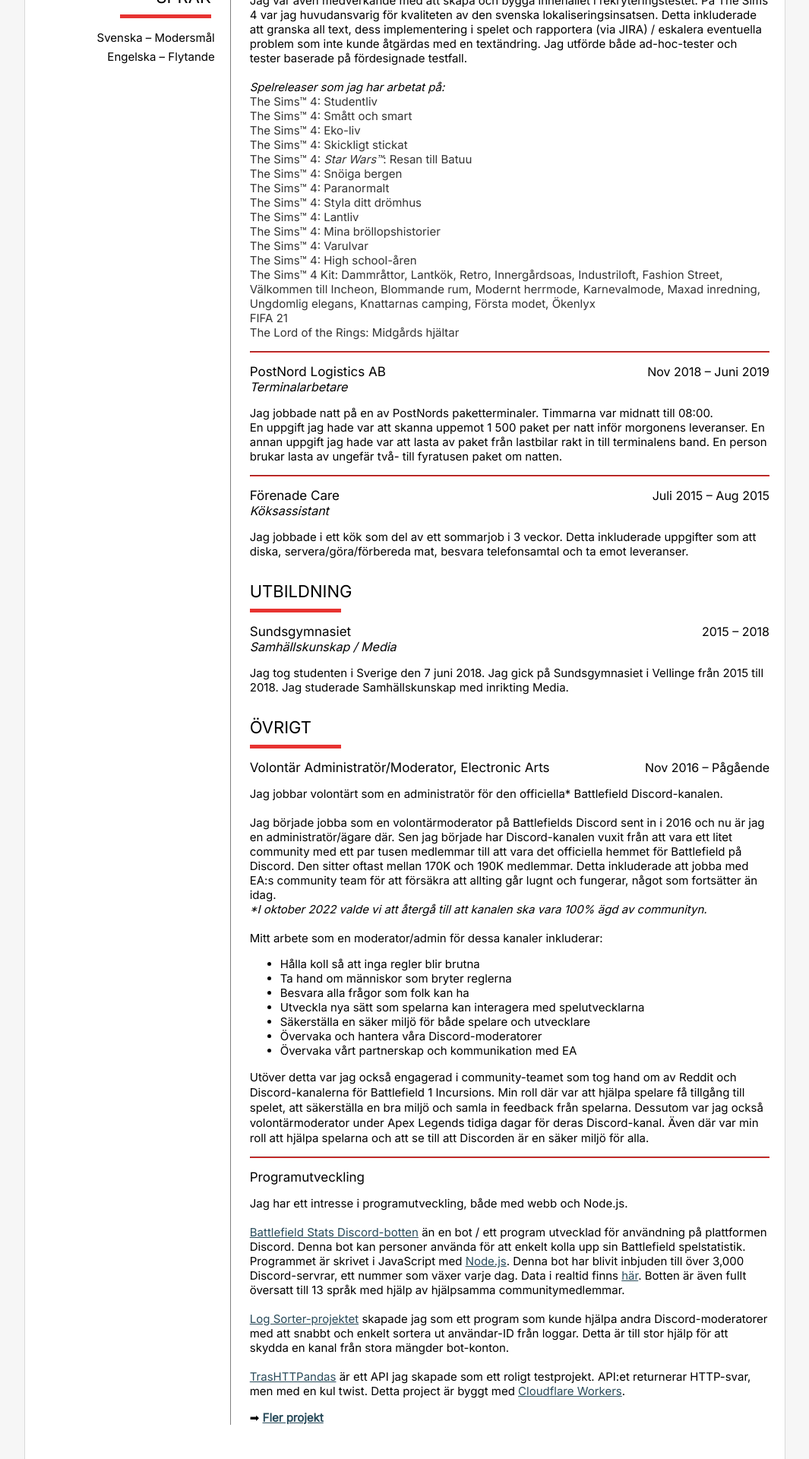
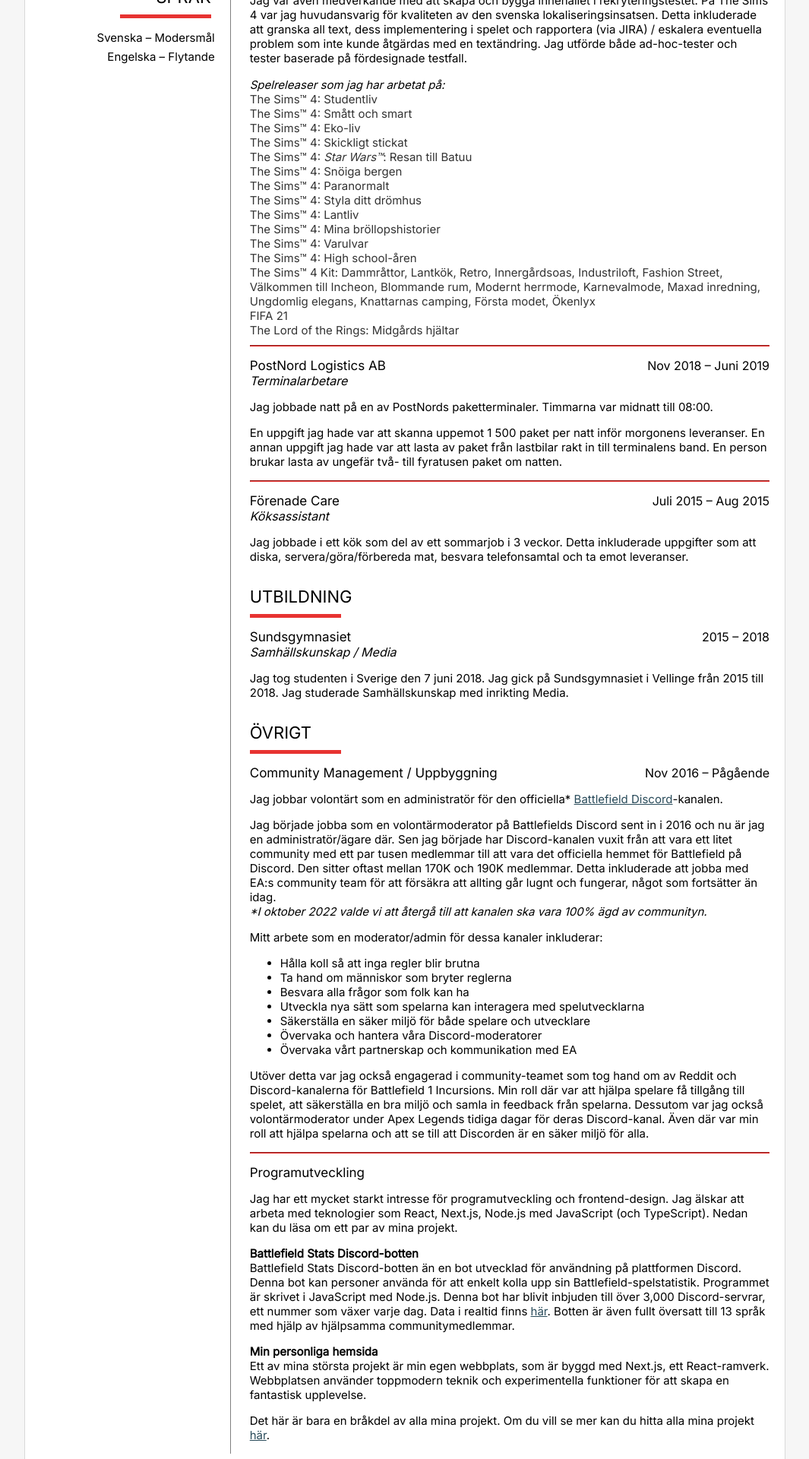
Before and after one commit to leonlarsson/leon-home, a Next.js app: page /cv-swe in a window 1280 px wide. Shown: the part 640-2560 px from the top of the page at 76% size, without its empty margins (107-1172 px from the left). Built offline with nearby package versions, Linux system fonts and the light colour scheme.

Commit message:
cv: clean and update

```diff
--- a/app/(cv)/cv-swe/page.tsx
+++ b/app/(cv)/cv-swe/page.tsx
@@ -120,84 +120,115 @@ export default () => {
                   <hr />
 
                   <Employment title="Localization/QA Tester - Swedish" company="Electronic Arts" companyUrl="https://www.ea.com" date="Nov 2019 – Aug 2022">
+                    <>
                       <p>
                         Hos Electronic Arts (EA) granskade och säkerställde jag kvaliteten på svenska EA-spel (PC+konsoler) och marknadsföringsmaterial som trailers och webbplatser med mera. Under högsäsong var jag också ansvarig för att granska anställningstest från potentiella kandidater. Jag var
                         även medverkande med att skapa och bygga innehållet i rekryteringstestet. På The Sims 4 var jag huvudansvarig för kvaliteten av den svenska lokaliseringsinsatsen. Detta inkluderade att granska all text, dess implementering i spelet och rapportera (via JIRA) / eskalera
                         eventuella problem som inte kunde åtgärdas med en textändring. Jag utförde både ad-hoc-tester och tester baserade på fördesignade testfall.
-                      <br />
-                      <br />
+                      </p>
+
                       <i>Spelreleaser som jag har arbetat på:</i>
-                      <br />
+                      <ul style={{ margin: 0, padding: 0, listStyle: "none" }}>
+                        <li>
                           <a style={{ color: "#333" }} href="https://www.ea.com/sv-se/games/the-sims/the-sims-4/packs/expansion-packs/the-sims-4-discover-university" target="_blank">
                             The Sims™ 4: Studentliv
                           </a>
-                      <br />
+                        </li>
+
+                        <li>
                           <a style={{ color: "#333" }} href="https://www.ea.com/sv-se/games/the-sims/the-sims-4/packs/stuff-packs/the-sims-4-tiny-living" target="_blank">
                             The Sims™ 4: Smått och smart
                           </a>
-                      <br />
+                        </li>
+
+                        <li>
                           <a style={{ color: "#333" }} href="https://www.ea.com/sv-se/games/the-sims/the-sims-4/packs/expansion-packs/the-sims-4-eco-lifestyle" target="_blank">
                             The Sims™ 4: Eko-liv
                           </a>
-                      <br />
+                        </li>
+
+                        <li>
                           <a style={{ color: "#333" }} href="https://www.ea.com/sv-se/games/the-sims/the-sims-4/packs/stuff-packs/the-sims-4-nifty-knitting" target="_blank">
                             The Sims™ 4: Skickligt stickat
                           </a>
-                      <br />
+                        </li>
+
+                        <li>
                           <a style={{ color: "#333" }} href="https://www.ea.com/sv-se/games/the-sims/the-sims-4/packs/game-packs/the-sims-4-star-wars-journey-to-batuu" target="_blank">
                             The Sims™ 4: <i>Star Wars™</i>: Resan till Batuu
                           </a>
-                      <br />
+                        </li>
+
+                        <li>
                           <a style={{ color: "#333" }} href="https://www.ea.com/sv-se/games/the-sims/the-sims-4/packs/expansion-packs/the-sims-4-snowy-escape" target="_blank">
                             The Sims™ 4: Snöiga bergen
                           </a>
-                      <br />
+                        </li>
+                        <li>
                           <a style={{ color: "#333" }} href="https://www.ea.com/sv-se/games/the-sims/the-sims-4/packs/stuff-packs/the-sims-4-paranormal" target="_blank">
                             The Sims™ 4: Paranormalt
                           </a>
-                      <br />
+                        </li>
+
+                        <li>
                           <a style={{ color: "#333" }} href="https://www.ea.com/sv-se/games/the-sims/the-sims-4/packs/game-packs/the-sims-4-dream-home-decorator" target="_blank">
                             The Sims™ 4: Styla ditt drömhus
                           </a>
-                      <br />
+                        </li>
+
+                        <li>
                           <a style={{ color: "#333" }} href="https://www.ea.com/sv-se/games/the-sims/the-sims-4/packs/expansion-packs/the-sims-4-cottage-living" target="_blank">
                             The Sims™ 4: Lantliv
                           </a>
-                      <br />
+                        </li>
+
+                        <li>
                           <a style={{ color: "#333" }} href="https://www.ea.com/sv-se/games/the-sims/the-sims-4/packs/game-packs/the-sims-4-my-wedding-stories" target="_blank">
                             The Sims™ 4: Mina bröllopshistorier
                           </a>
-                      <br />
+                        </li>
+
+                        <li>
                           <a style={{ color: "#333" }} href="https://www.ea.com/sv-se/games/the-sims/the-sims-4/packs/game-packs/the-sims-4-werewolves" target="_blank">
                             The Sims™ 4: Varulvar
                           </a>
-                      <br />
+                        </li>
+
+                        <li>
                           <a style={{ color: "#333" }} href="https://www.ea.com/sv-se/games/the-sims/the-sims-4/the-sims-4-high-school-years" target="_blank">
                             The Sims™ 4: High school-åren
                           </a>
-                      <br />
+                        </li>
+
+                        <li>
                           <a style={{ color: "#333" }} href="https://www.ea.com/sv-se/games/the-sims/the-sims-4/packs/kits" target="_blank">
                             The Sims™ 4 Kit: Dammråttor, Lantkök, Retro, Innergårdsoas, Industriloft, Fashion Street, Välkommen till Incheon, Blommande rum, Modernt herrmode, Karnevalmode, Maxad inredning, Ungdomlig elegans, Knattarnas camping, Första modet, Ökenlyx
                           </a>
-                      <br />
+                        </li>
+
+                        <li>
                           <a style={{ color: "#333" }} href="https://www.ea.com/sv-se/games/fifa/fifa-21" target="_blank">
                             FIFA 21
                           </a>
-                      <br />
+                        </li>
+
+                        <li>
                           <a style={{ color: "#333" }} href="https://www.ea.com/games/lord-of-the-rings/the-lord-of-the-rings-heroes-of-middle-earth" target="_blank">
                             The Lord of the Rings: Midgårds hjältar
                           </a>
-                    </p>
+                        </li>
+                      </ul>
+                    </>
                   </Employment>
 
                   <hr />
 
                   <Employment title="Terminalarbetare" company="PostNord Logistics AB" companyUrl="https://www.postnord.se/" date="Nov 2018 – Juni 2019">
-                    <p>
-                      Jag jobbade natt på en av PostNords paketterminaler. Timmarna var midnatt till 08:00.
-                      <br />
-                      En uppgift jag hade var att skanna uppemot 1&nbsp;500 paket per natt inför morgonens leveranser. En annan uppgift jag hade var att lasta av paket från lastbilar rakt in till terminalens band. En person brukar lasta av ungefär två- till fyratusen paket om natten.
-                    </p>
+                    <>
+                      <p>Jag jobbade natt på en av PostNords paketterminaler. Timmarna var midnatt till 08:00.</p>
+
+                      <p>En uppgift jag hade var att skanna uppemot 1&nbsp;500 paket per natt inför morgonens leveranser. En annan uppgift jag hade var att lasta av paket från lastbilar rakt in till terminalens band. En person brukar lasta av ungefär två- till fyratusen paket om natten.</p>
+                    </>
                   </Employment>
 
                   <hr />
@@ -206,6 +237,7 @@ export default () => {
                     <p>Jag jobbade i ett kök som del av ett sommarjob i 3 veckor. Detta inkluderade uppgifter som att diska, servera/göra/förbereda mat, besvara telefonsamtal och ta emot leveranser.</p>
                   </Employment>
                 </div>
+
                 <div className="no-pagebreak-header">
                   <div className="sf-heading-holder">
                     <span className="sf-main-title">Utbildning</span>
@@ -224,6 +256,7 @@ export default () => {
                     </span>
                   </div>
                 </div>
+
                 <div className="no-pagebreak-header">
                   <div className="sf-heading-holder">
                     <span className="sf-main-title">Övrigt</span>
@@ -231,20 +264,22 @@ export default () => {
                   <div className="sf-heading-underline" />
                   <div className="small-segment-holder">
                     <span className="datum">Nov 2016 – Pågående</span>
-                    <span className="namn">Volontär Administratör/Moderator, Electronic Arts</span>
-                    <span className="text">
+                    <span className="namn">Community Management / Uppbyggning</span>
+                    <div className="text">
                       <p>
-                        Jag jobbar volontärt som en administratör för den officiella* Battlefield Discord-kanalen.
-                        <br />
-                        <br />
+                        Jag jobbar volontärt som en administratör för den officiella*{" "}
+                        <a className="inline-href" href="/projects/battlefield-discord">
+                          Battlefield Discord
+                        </a>
+                        -kanalen.
+                      </p>
+                      <p>
                         Jag började jobba som en volontärmoderator på Battlefields Discord sent in i 2016 och nu är jag en administratör/ägare där. Sen jag började har Discord-kanalen vuxit från att vara ett litet community med ett par tusen medlemmar till att vara det officiella hemmet för
                         Battlefield på Discord. Den sitter oftast mellan 170K och 190K medlemmar. Detta inkluderade att jobba med EA:s community team för att försäkra att allting går lugnt och fungerar, något som fortsätter än idag.
                         <br />
                         <i>*I oktober 2022 valde vi att återgå till att kanalen ska vara 100% ägd av communityn.</i>
-                        <br />
-                        <br />
+                      </p>
                       Mitt arbete som en moderator/admin för dessa kanaler inkluderar:
-                      </p>
                       <ul>
                         <li>Hålla koll så att inga regler blir brutna</li>
                         <li>Ta hand om människor som bryter reglerna</li>
@@ -254,57 +289,50 @@ export default () => {
                         <li>Övervaka och hantera våra Discord-moderatorer</li>
                         <li>Övervaka vårt partnerskap och kommunikation med EA</li>
                       </ul>
-                      Utöver detta var jag också engagerad i community-teamet som tog hand om av Reddit och Discord-kanalerna för Battlefield 1 Incursions. Min roll där var att hjälpa spelare få tillgång till spelet, att säkerställa en bra miljö och samla in feedback från spelarna. Dessutom var jag
-                      också volontärmoderator under Apex Legends tidiga dagar för deras Discord-kanal. Även där var min roll att hjälpa spelarna och att se till att Discorden är en säker miljö för alla.
-                      <p />
-                    </span>
+                      <p>
+                        Utöver detta var jag också engagerad i community-teamet som tog hand om av Reddit och Discord-kanalerna för Battlefield 1 Incursions. Min roll där var att hjälpa spelare få tillgång till spelet, att säkerställa en bra miljö och samla in feedback från spelarna. Dessutom var
+                        jag också volontärmoderator under Apex Legends tidiga dagar för deras Discord-kanal. Även där var min roll att hjälpa spelarna och att se till att Discorden är en säker miljö för alla.
+                      </p>
                     </div>
                   </div>
+                </div>
+
                 <hr />
+
                 <div className="small-segment-holder">
-                  <span className="datum" />
                   <span className="namn">Programutveckling</span>
-                  <span className="text">
-                    <p>
-                      Jag har ett intresse i programutveckling, både med webb och Node.js.
-                      <br />
-                      <br />
-                      <a className="inline-href" target="_blank" href="https://battlefieldstats.com/">
+                  <div className="text">
+                    <p>Jag har ett mycket starkt intresse för programutveckling och frontend-design. Jag älskar att arbeta med teknologier som React, Next.js, Node.js med JavaScript (och TypeScript). Nedan kan du läsa om ett par av mina projekt.</p>
+
+                    <div>
+                      <a href="/projects/battlefield-stats" style={{ fontWeight: 600, color: "inherit" }}>
                         Battlefield Stats Discord-botten
-                      </a>{" "}
-                      än en bot / ett program utvecklad för användning på plattformen Discord. Denna bot kan personer använda för att enkelt kolla upp sin Battlefield spelstatistik. Programmet är skrivet i JavaScript med{" "}
-                      <a className="inline-href" target="_blank" href="https://nodejs.org/">
-                        Node.js
                       </a>
-                      . Denna bot har blivit inbjuden till över 3,000 Discord-servrar, ett nummer som växer varje dag. Data i realtid finns{" "}
+                      <p style={{ marginTop: 0 }}>
+                        Battlefield Stats Discord-botten än en bot utvecklad för användning på plattformen Discord. Denna bot kan personer använda för att enkelt kolla upp sin Battlefield-spelstatistik. Programmet är skrivet i JavaScript med Node.js. Denna bot har blivit inbjuden till över 3,000
+                        Discord-servrar, ett nummer som växer varje dag. Data i realtid finns{" "}
                         <a className="inline-href" target="_blank" href="https://battlefieldstats.com/data">
                           här
                         </a>
                         . Botten är även fullt översatt till 13 språk med hjälp av hjälpsamma communitymedlemmar.
-                      <br />
-                      <br />
-                      <a className="inline-href" href="https://logsorter.com/" target="_blank">
-                        Log Sorter-projektet
-                      </a>{" "}
-                      skapade jag som ett program som kunde hjälpa andra Discord-moderatorer med att snabbt och enkelt sortera ut användar-ID från loggar. Detta är till stor hjälp för att skydda en kanal från stora mängder bot-konton.
-                      <br />
-                      <br />
-                      <a className="inline-href" target="_blank" href="https://api.onlyraccoons.com/">
-                        TrasHTTPandas
-                      </a>{" "}
-                      är ett API jag skapade som ett roligt testprojekt. API:et returnerar HTTP-svar, men med en kul twist. Detta project är byggt med{" "}
-                      <a className="inline-href" target="_blank" href="https://workers.cloudflare.com/">
-                        Cloudflare Workers
+                      </p>
+                    </div>
+
+                    <div>
+                      <a href="/projects/home" style={{ fontWeight: 600, color: "inherit" }}>
+                        Min personliga hemsida
+                      </a>
+                      <p style={{ marginTop: 0 }}>Ett av mina största projekt är min egen webbplats, som är byggd med Next.js, ett React-ramverk. Webbplatsen använder toppmodern teknik och experimentella funktioner för att skapa en fantastisk upplevelse.</p>
+                    </div>
+
+                    <p>
+                      Det här är bara en bråkdel av alla mina projekt. Om du vill se mer kan du hitta alla mina projekt{" "}
+                      <a className="inline-href" href="/projects">
+                        här
                       </a>
                       .
                     </p>
-                    ➡{" "}
-                    <strong>
-                      <a className="inline-href" href="/projects">
-                        Fler projekt
-                      </a>
-                    </strong>
-                  </span>
+                  </div>
                 </div>
               </div>
             </div>
```
Also changed, not shown: app/(cv)/cv/page.tsx (+96 -67 lines). Lines whose indentation alone changed are shown as unchanged.
